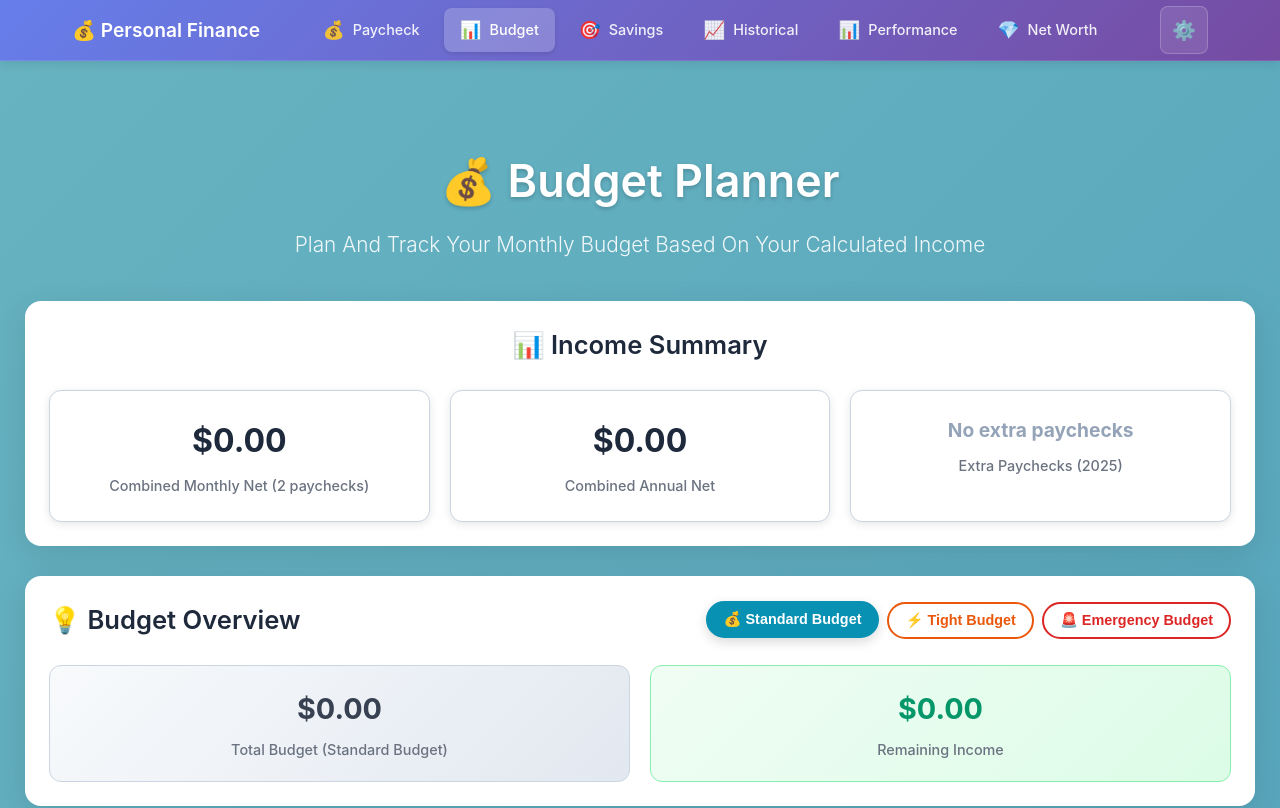
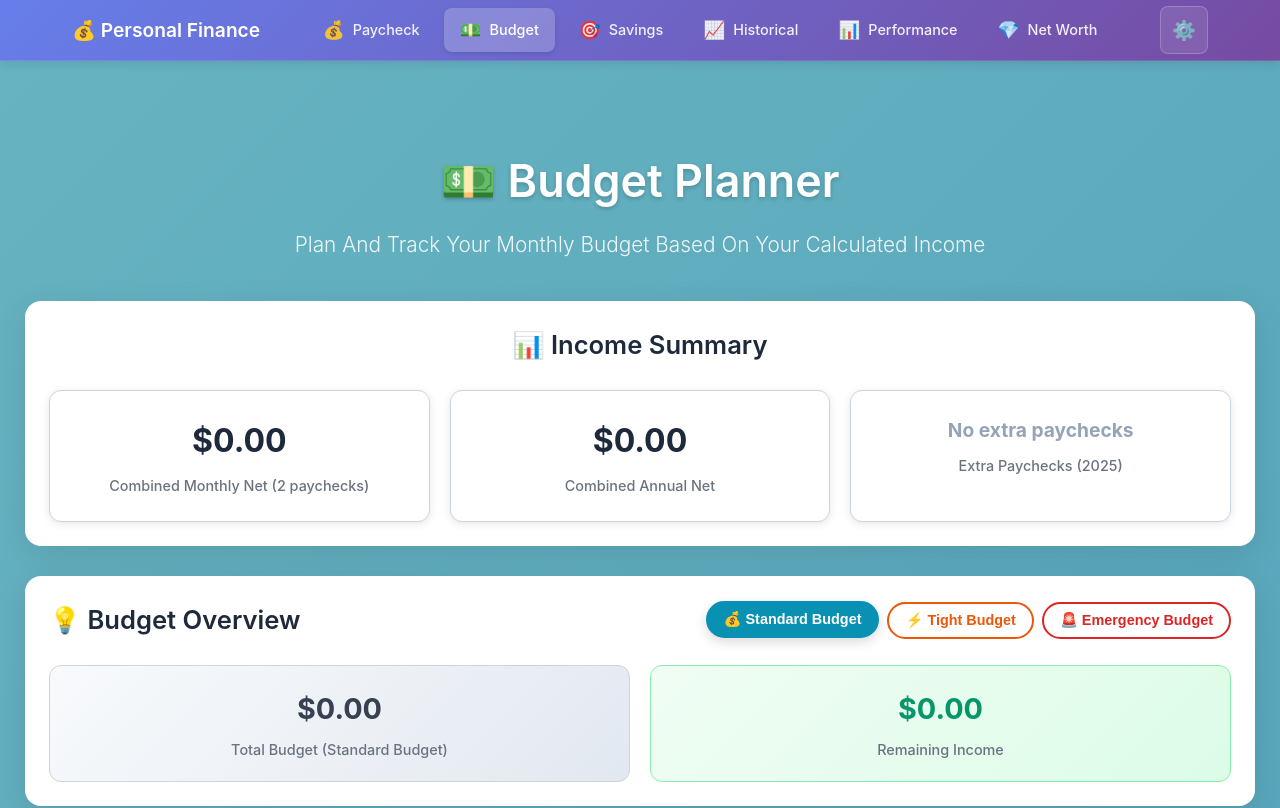
Before and after one commit to smdion/PersonalFinance, a React (Create React App) app: page /budget in a window 1280 px wide. Shown: the top 808 px of the page. Built offline with nearby package versions, Linux system fonts and the light colour scheme.

Commit message:
Update Budget Icon

```diff
--- a/src/components/BudgetForm.js
+++ b/src/components/BudgetForm.js
@@ -502,7 +502,7 @@ const BudgetForm = () => {
       <Navigation />
       <div className="app-container">
         <div className="header">
-          <h1>💰 Budget Planner</h1>
+          <h1>💵 Budget Planner</h1>
           <p>Plan And Track Your Monthly Budget Based On Your Calculated Income</p>
         </div>
 
--- a/src/components/Navigation.js
+++ b/src/components/Navigation.js
@@ -10,7 +10,7 @@ const Navigation = () => {
 
   const navItems = [
     { path: '/paycheck', label: 'Paycheck', icon: '💰' },
-    { path: '/budget', label: 'Budget', icon: '📊' },
+    { path: '/budget', label: 'Budget', icon: '💵' },
     { path: '/savings', label: 'Savings', icon: '🎯' },
     { path: '/historical', label: 'Historical', icon: '📈' },
     { path: '/performance', label: 'Performance', icon: '📊' },
--- a/src/components/Welcome.js
+++ b/src/components/Welcome.js
@@ -267,7 +267,7 @@ const Welcome = () => {
 
             <div className="calculator-card">
               <Link to="/budget" className="calculator-link">
-                <div className="calculator-icon">📊</div>
+                <div className="calculator-icon">💵</div>
                 <h3>Budget Planner</h3>
                 <p>
                   Plan your monthly expenses with auto-synced income from your paycheck calculator.
```
